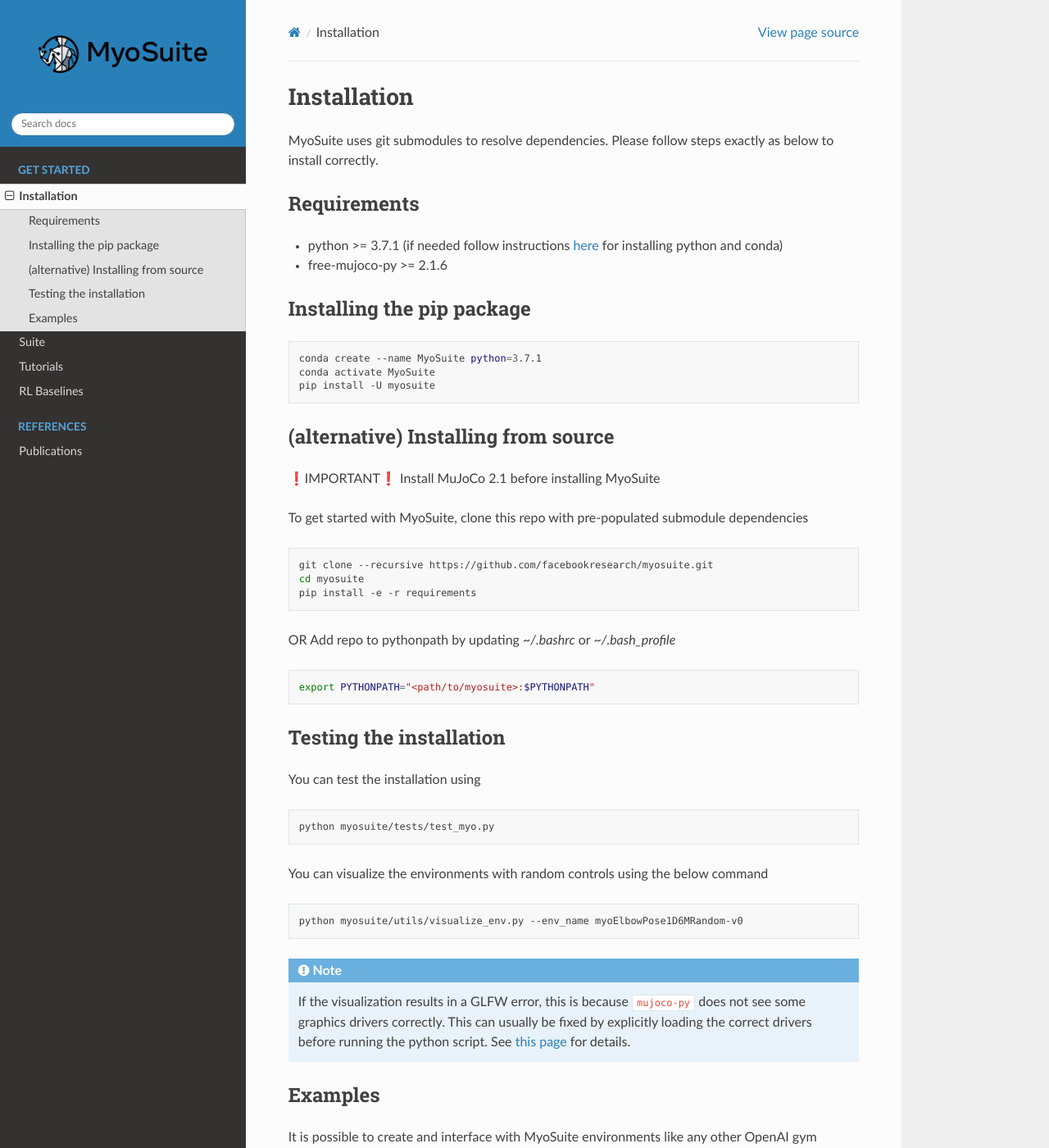
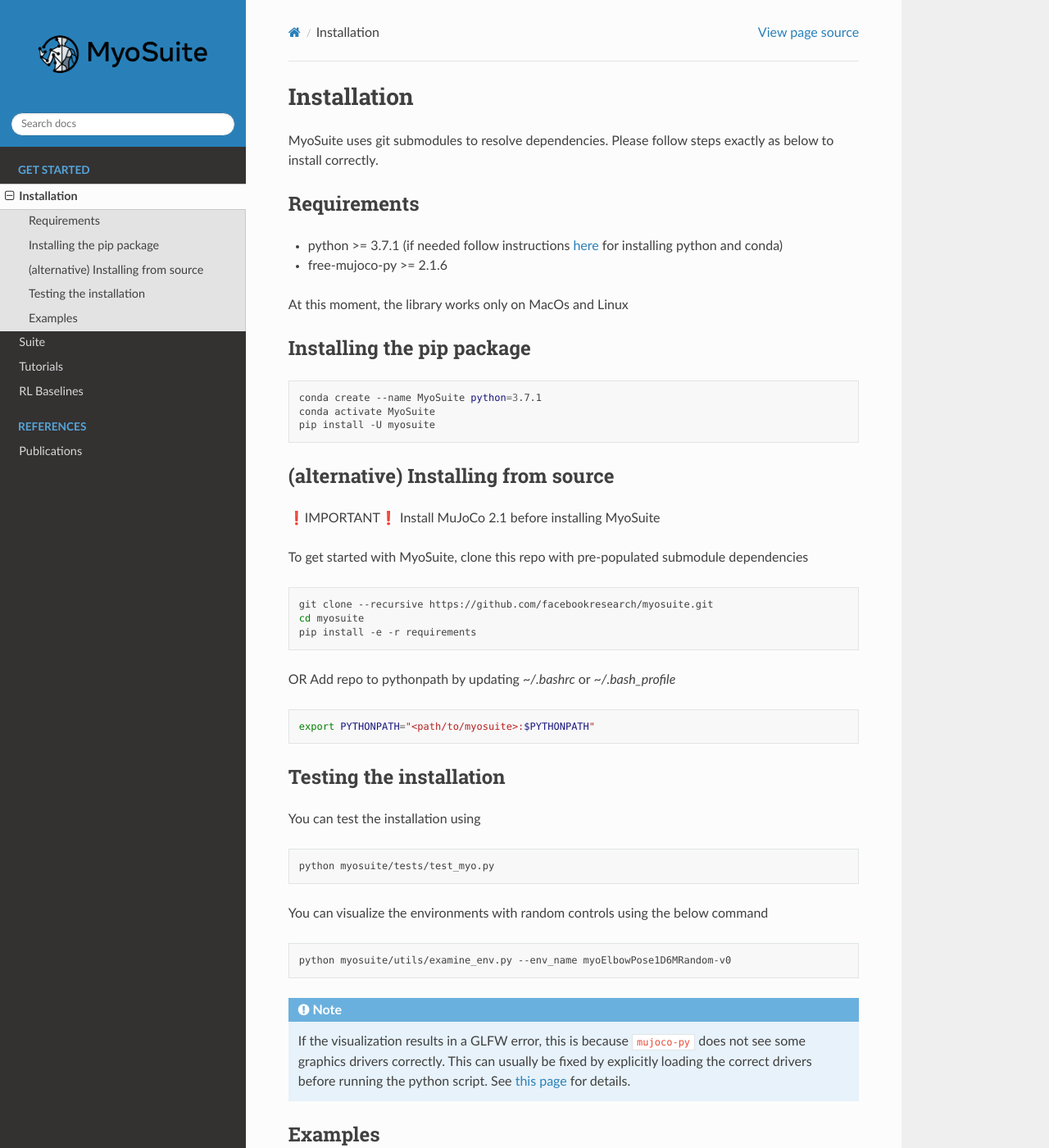
Before and after one commit to MyoHub/myosuite, a Sphinx documentation site: the page built from docs/source/install.rst, in a window 1280 px wide and 1400 px high. Shown: the whole window at 82% size. Built offline with Sphinx 7.4.7 and the Read the Docs theme 2.0.0, drawn with Linux system fonts in a browser that asks for light colours.

Commit message:
reconcile rtd with readme

```diff
--- a/docs/source/install.rst
+++ b/docs/source/install.rst
@@ -10,6 +10,8 @@ Requirements
 ~~~~~~~~~~~~
 * python >= 3.7.1 (if needed follow instructions `here <https://docs.conda.io/en/latest/miniconda.html>`_ for installing python and conda)
 * free-mujoco-py >= 2.1.6
+
+At this moment, the library works only on MacOs and Linux
 
 
 Installing the pip package
@@ -53,7 +55,7 @@ You can visualize the environments with random controls using the below command
 
 .. code-block:: bash
 
-   python myosuite/utils/visualize_env.py --env_name myoElbowPose1D6MRandom-v0
+   python myosuite/utils/examine_env.py --env_name myoElbowPose1D6MRandom-v0
 
 .. note::
    If the visualization results in a GLFW error, this is because ``mujoco-py`` does not see some graphics drivers correctly.
```
